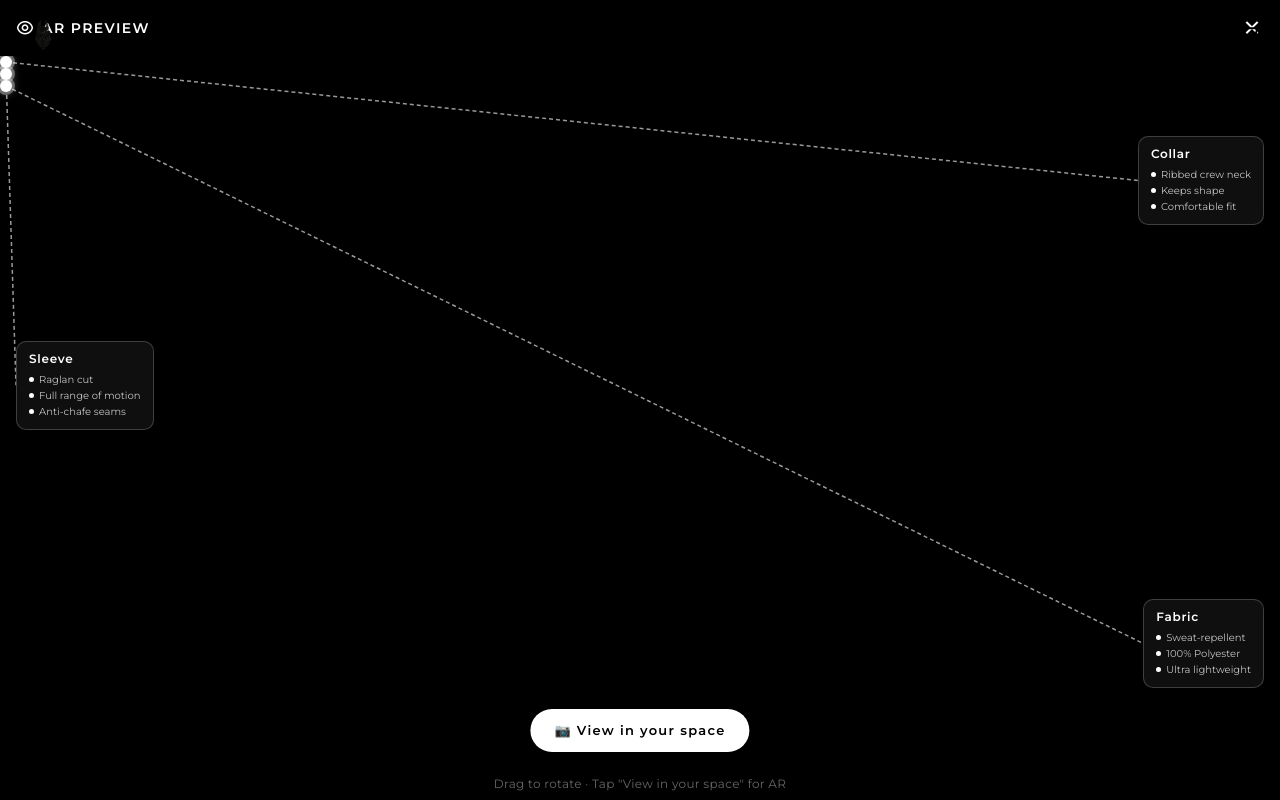
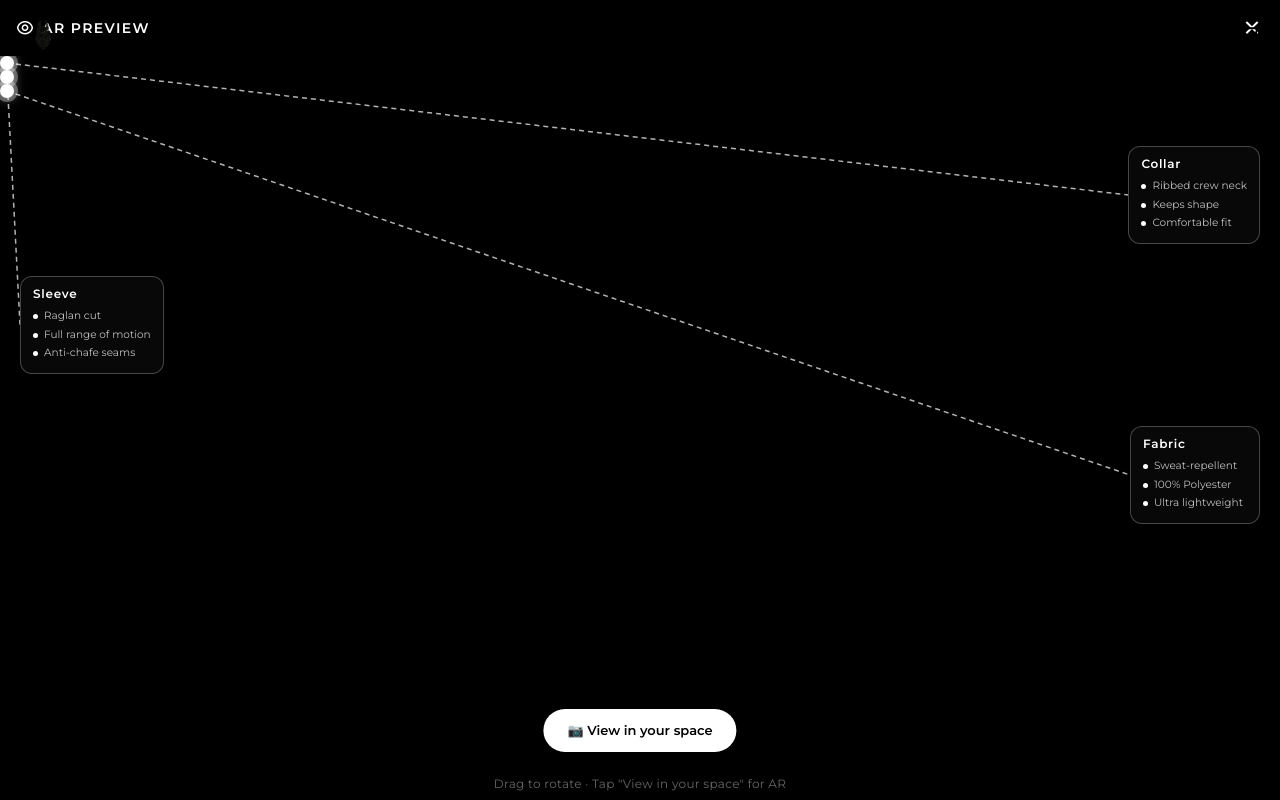
Before and after one commit to Kerlosfouad/anubix-next, a Next.js app: page / in a window 1280 px wide. Both pictures are taken after a click on the button "PREVIEW". Built offline with nearby package versions, Linux system fonts and the light colour scheme; a web font is replaced by a local one.

Commit message:
fix: cards outside model-viewer with z-index 30

```diff
--- a/components/ARTryOn.tsx
+++ b/components/ARTryOn.tsx
@@ -24,7 +24,6 @@ function loadScript(src: string): Promise<void> {
   });
 }
 
-// Hotspot positions on model + where the card appears on screen
 const HOTSPOTS = [
   {
     slot: "hotspot-neck",
@@ -32,9 +31,7 @@ const HOTSPOTS = [
     normal: "0 1 0",
     title: "Collar",
     points: ["Ribbed crew neck", "Keeps shape", "Comfortable fit"],
-    // card position: top-right corner
-    cardStyle: { top: 80, right: 16 },
-    dotId: "dot-neck",
+    card: { top: 90, right: 20 },
   },
   {
     slot: "hotspot-sleeve",
@@ -42,9 +39,7 @@ const HOTSPOTS = [
     normal: "-1 0 0",
     title: "Sleeve",
     points: ["Raglan cut", "Full range of motion", "Anti-chafe seams"],
-    // card position: middle-left
-    cardStyle: { top: "40%", left: 16 },
-    dotId: "dot-sleeve",
+    card: { top: 220, left: 20 },
   },
   {
     slot: "hotspot-body",
@@ -52,9 +47,7 @@ const HOTSPOTS = [
     normal: "0 0 1",
     title: "Fabric",
     points: ["Sweat-repellent", "100% Polyester", "Ultra lightweight"],
-    // card position: bottom-right
-    cardStyle: { bottom: 80, right: 16 },
-    dotId: "dot-body",
+    card: { top: 370, right: 20 },
   },
 ];
 
@@ -68,7 +61,6 @@ export default function ARTryOn({ onClose }: { shirtImage: string; onClose: () =
       .then(() => setLoaded(true));
   }, []);
 
-  // Update SVG lines connecting dots to cards
   useEffect(() => {
     if (!loaded) return;
     const update = () => {
@@ -87,10 +79,7 @@ export default function ARTryOn({ onClose }: { shirtImage: string; onClose: () =
 
         const x1 = dotRect.left + dotRect.width / 2 - rect.left;
         const y1 = dotRect.top + dotRect.height / 2 - rect.top;
-
-        // Connect to nearest edge of card
         const cx = cardRect.left + cardRect.width / 2 - rect.left;
-        const cy = cardRect.top + cardRect.height / 2 - rect.top;
         const x2 = x1 < cx ? cardRect.left - rect.left : cardRect.right - rect.left;
         const y2 = cardRect.top + cardRect.height / 2 - rect.top;
 
@@ -99,7 +88,7 @@ export default function ARTryOn({ onClose }: { shirtImage: string; onClose: () =
       setLines(newLines);
     };
 
-    const interval = setInterval(update, 100);
+    const interval = setInterval(update, 80);
     return () => clearInterval(interval);
   }, [loaded]);
 
@@ -111,12 +100,12 @@ export default function ARTryOn({ onClose }: { shirtImage: string; onClose: () =
           <i className="ri-eye-line text-lg" />
           <span className="text-sm font-semibold tracking-widest uppercase">AR Preview</span>
         </div>
-        <button onClick={onClose} className="text-white text-2xl hover:text-gray-300 transition-colors">
+        <button onClick={onClose} className="text-white text-2xl">
           <i className="ri-close-line" />
         </button>
       </div>
 
-      {/* Model + Annotations */}
+      {/* Main area */}
       <div className="flex-1 relative overflow-hidden" ref={containerRef}>
         {!loaded ? (
           <div className="absolute inset-0 flex flex-col items-center justify-center gap-4 bg-black">
@@ -125,6 +114,7 @@ export default function ARTryOn({ onClose }: { shirtImage: string; onClose: () =
           </div>
         ) : (
           <>
+            {/* model-viewer — only dots inside */}
             {/* @ts-ignore */}
             <model-viewer
               src="/models/src/model-cmnhx81c3027ejvpp74d3snq7.glb"
@@ -138,7 +128,6 @@ export default function ARTryOn({ onClose }: { shirtImage: string; onClose: () =
               ar-placement="floor"
               style={{ width: "100%", height: "100%", background: "#111" }}
             >
-              {/* Dots on model */}
               {HOTSPOTS.map((h) => (
                 <div
                   key={h.slot}
@@ -146,21 +135,19 @@ export default function ARTryOn({ onClose }: { shirtImage: string; onClose: () =
                   data-position={h.position}
                   data-normal={h.normal}
                   style={{
-                    width: 12, height: 12, borderRadius: "50%",
+                    width: 14, height: 14, borderRadius: "50%",
                     background: "white",
-                    boxShadow: "0 0 0 3px rgba(255,255,255,0.35), 0 0 10px rgba(255,255,255,0.5)",
+                    boxShadow: "0 0 0 4px rgba(255,255,255,0.3), 0 0 12px rgba(255,255,255,0.6)",
                     pointerEvents: "none",
                   }}
                 />
               ))}
-
-              {/* AR button */}
               <button
                 slot="ar-button"
                 style={{
                   position: "absolute", bottom: 16, left: "50%", transform: "translateX(-50%)",
                   background: "white", color: "black", border: "none", borderRadius: 999,
-                  padding: "12px 24px", fontWeight: 700, fontSize: 13, letterSpacing: "0.1em",
+                  padding: "12px 24px", fontWeight: 700, fontSize: 13,
                   cursor: "pointer", display: "flex", alignItems: "center", gap: 8,
                   boxShadow: "0 4px 16px rgba(0,0,0,0.3)", pointerEvents: "all",
                 }}
@@ -170,44 +157,45 @@ export default function ARTryOn({ onClose }: { shirtImage: string; onClose: () =
             {/* @ts-ignore */}
             </model-viewer>
 
-            {/* SVG lines */}
-            <svg className="absolute inset-0 w-full h-full pointer-events-none" style={{ zIndex: 10 }}>
+            {/* SVG lines — above model-viewer */}
+            <svg
+              className="absolute inset-0 pointer-events-none"
+              style={{ width: "100%", height: "100%", zIndex: 20 }}
+            >
               {lines.map((l) => (
                 <line
                   key={l.key}
                   x1={l.x1} y1={l.y1} x2={l.x2} y2={l.y2}
-                  stroke="rgba(255,255,255,0.6)" strokeWidth="1.5"
-                  strokeDasharray="4 3"
+                  stroke="rgba(255,255,255,0.7)"
+                  strokeWidth="1.5"
+                  strokeDasharray="5 4"
                 />
               ))}
             </svg>
 
-            {/* Cards — fixed positions on screen edges */}
+            {/* Cards — absolutely positioned, above everything */}
             {HOTSPOTS.map((h) => (
               <div
                 key={h.slot}
                 data-card={h.slot}
-                className="absolute z-20 pointer-events-none"
-                style={h.cardStyle as React.CSSProperties}
+                className="absolute pointer-events-none"
+                style={{ ...h.card, zIndex: 30 }}
               >
-                <div
-                  style={{
-                    background: "rgba(20,20,20,0.75)",
-                    backdropFilter: "blur(10px)",
-                    border: "1px solid rgba(255,255,255,0.2)",
-                    borderRadius: 10,
-                    padding: "8px 12px",
-                    minWidth: 120,
-                    maxWidth: 140,
-                  }}
-                >
-                  <p style={{ color: "white", fontWeight: 700, fontSize: 12, marginBottom: 5, letterSpacing: "0.06em" }}>
+                <div style={{
+                  background: "rgba(10,10,10,0.82)",
+                  backdropFilter: "blur(12px)",
+                  border: "1px solid rgba(255,255,255,0.25)",
+                  borderRadius: 12,
+                  padding: "8px 12px",
+                  minWidth: 130,
+                }}>
+                  <p style={{ color: "white", fontWeight: 700, fontSize: 12, marginBottom: 6, letterSpacing: "0.06em" }}>
                     {h.title}
                   </p>
                   {h.points.map((p) => (
-                    <div key={p} style={{ display: "flex", alignItems: "center", gap: 5, marginBottom: 3 }}>
+                    <div key={p} style={{ display: "flex", alignItems: "center", gap: 6, marginBottom: 4 }}>
                       <span style={{ width: 5, height: 5, borderRadius: "50%", background: "white", flexShrink: 0 }} />
-                      <span style={{ color: "rgba(255,255,255,0.75)", fontSize: 10, lineHeight: 1.3 }}>{p}</span>
+                      <span style={{ color: "rgba(255,255,255,0.75)", fontSize: 10.5, lineHeight: 1.4 }}>{p}</span>
                     </div>
                   ))}
                 </div>
```
